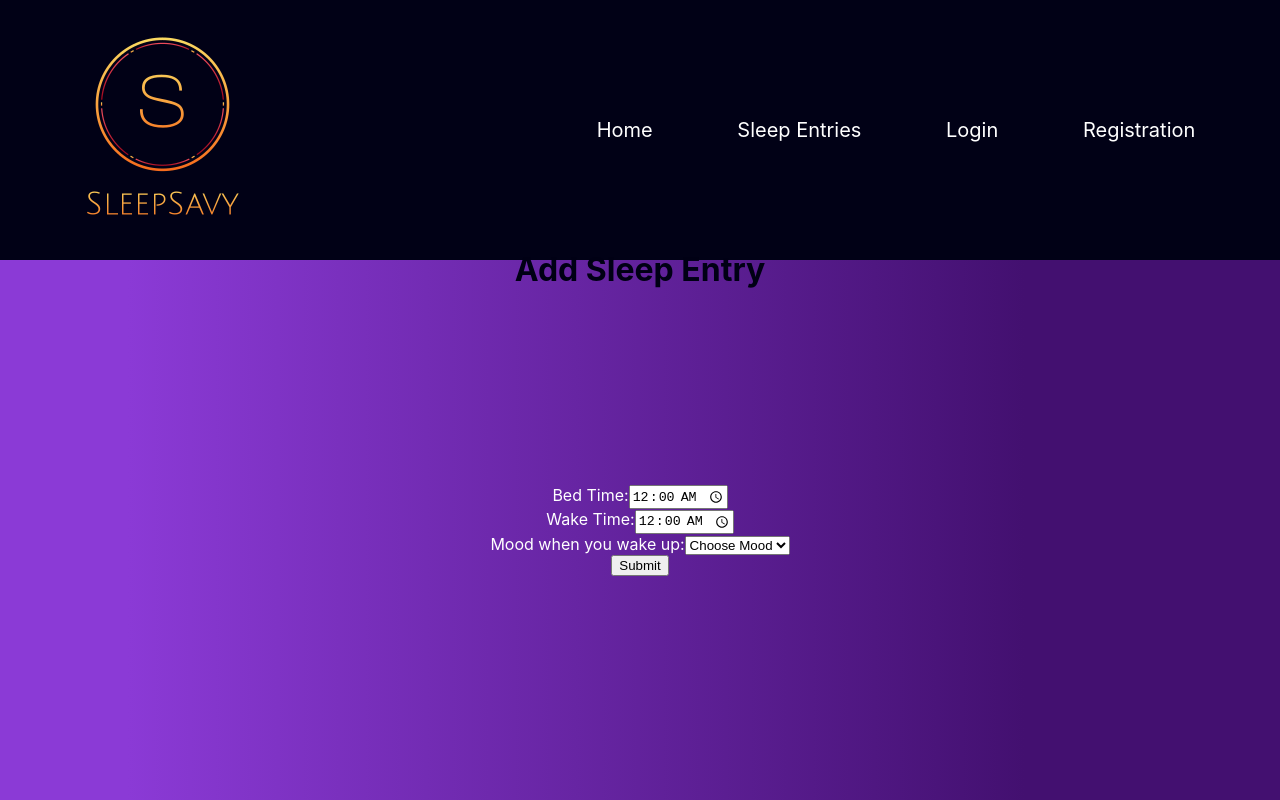
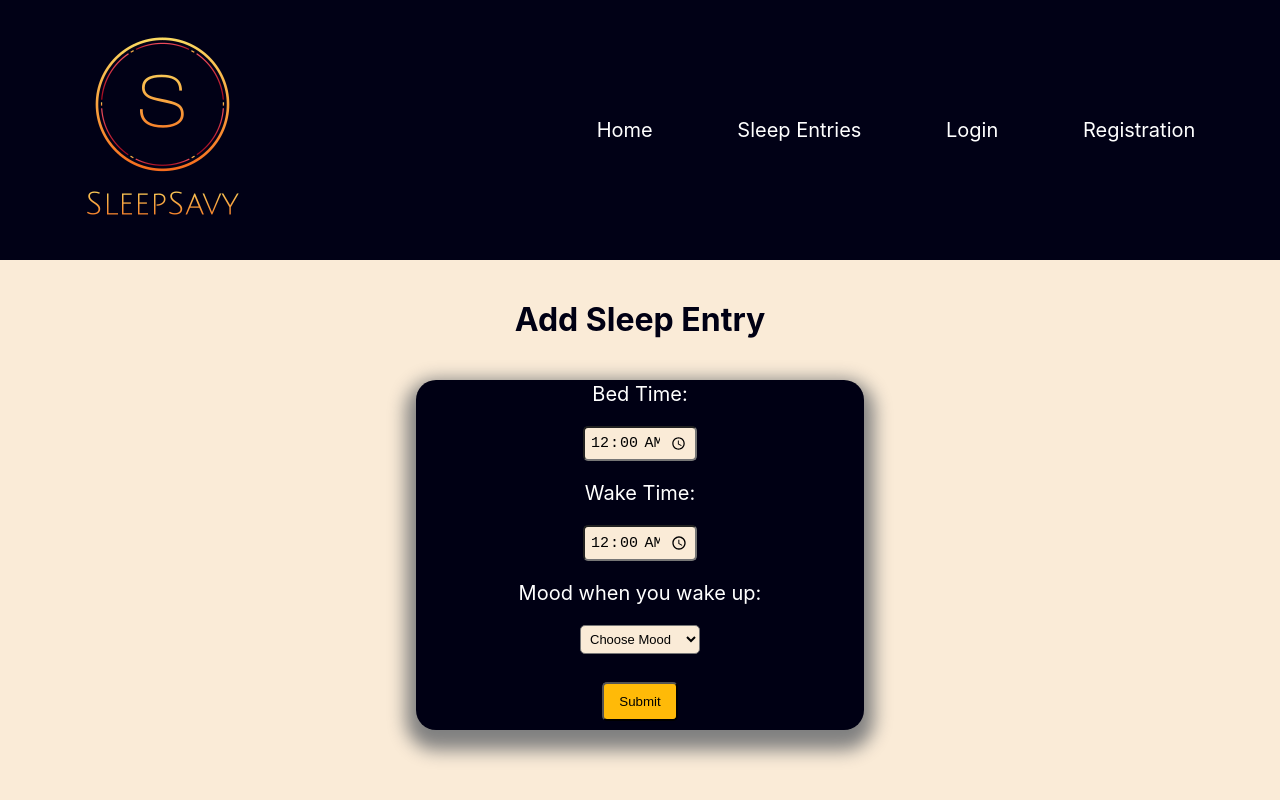
Before and after one commit to Build-Week-Sleep-Tracker-Lambda/Front-End, a React (Create React App) app in the folder sleep-savy/: page /add in a window 1280 px wide. Built offline with nearby package versions, Linux system fonts and the light colour scheme.

Commit message:
added styling

```diff
--- a/sleep-savy/src/App.css
+++ b/sleep-savy/src/App.css
@@ -3,25 +3,51 @@
 }
 
 body {
-  background-image: linear-gradient(90deg,#8B3AD6 10%, #431070 80%);
+  /* background-image: linear-gradient(90deg, #8b3ad6 10%, #431070 80%); */
+  background-color: antiquewhite;
 }
 
 .input {
   background-color: antiquewhite;
   width: 40%;
-  padding: 5px;
+  padding: 10px;
   margin: 20px 10px;
   border-radius: 5px;
 }
 
+.time-input {
+  background-color: antiquewhite;
+  width: 100px;
+  padding: 5px;
+  margin: 20px 10px;
+  border-radius: 5px;
+  font-size: 15px;
+}
+
+.time-input-sel {
+  background-color: antiquewhite;
+  width: 120px;
+  padding: 5px;
+  margin: 20px 10px;
+  border-radius: 5px;
+  font-size: 13px;
+}
+
 .submitButton {
-  padding: 5px 25px;
-  width: 25%;
-  border-radius: 5px;
-  margin-top: 20px;
-  font-size: 12px;
-  color: black;
-  background-color: antiquewhite;
+  cursor: pointer;
+  background: transparent;
+  font-size: 16px;
+  border-radius: 3px;
+  color: antiquewhite;
+  border: 2px solid antiquewhite;
+  padding: 0.25em 1em;
+  transition: 0.5s all ease-out;
+  margin: 15px;
+}
+
+.submitButton:hover {
+  background-color: #ffba08;
+  color: rgb(0, 0, 20);
 }
 
 .container {
@@ -39,12 +65,12 @@ body {
   margin: 0 auto;
   background-color: rgb(0, 0, 20);
   border-radius: 20px;
-  box-shadow: 0px 10px 18px 10px #431070;
+  box-shadow: 0px 10px 18px 10px gray;
 }
 
 .login-header {
   margin-bottom: 50px;
-  color:  rgb(0, 0, 20);
+  color: rgb(0, 0, 20);
 }
 
 .navBar {
@@ -64,12 +90,6 @@ form {
   margin: 0 auto;
 }
 
-.customForm {
-  background-color: rgb(0, 0, 20);
-  border-radius: 20px;
-  box-shadow: 0px 10px 18px 10px #431070;
-}
-
 .navBar {
   background-color: rgb(1, 1, 22);
   display: flex;
@@ -84,31 +104,53 @@ form {
   justify-content: space-evenly;
 }
 
-
 .link {
- color: white;
- text-decoration: none;
- font-size: 20px;
+  color: white;
+  text-decoration: none;
+  font-size: 20px;
 }
 
-
 .link:hover {
-  color: #FFBA08;
+  color: #ffba08;
 }
 
 .label {
   color: white;
+  font-size: 20px;
 }
 
 label {
   color: white;
-  margin:0 auto;
-
+  margin: 0 auto;
 }
 
 h1 {
-  color:rgb(0, 0, 20);
-  margin-top: -30px;;
-  padding:20px;
+  color: rgb(0, 0, 20);
+  margin-top: -30px;
+  padding: 20px;
+}
 
+.title {
+  margin-top: 20px;
 }
+
+.btns {
+  display: flex;
+  justify-content: space-between;
+  margin: 8px;
+}
+
+.cards-btn {
+  border-radius: 2px;
+  background-color: #ffba08;
+  padding: 0 5px;
+  height: 25px;
+  width: 60px;
+}
+
+.button {
+  border-radius: 5px;
+  background-color: #ffba08;
+  padding: 10px 15px;
+  margin: 8px;
+}
--- a/sleep-savy/src/components/AddForm.js
+++ b/sleep-savy/src/components/AddForm.js
@@ -30,11 +30,11 @@ const AddForm = props => {
 
   return (
     <div className="add-form-container">
-      <h1>Add Sleep Entry</h1>
-      <form className="add-form" onSubmit={handleSubmit}>
-        <label className="time-label">
-          {" "}
+      <h1 className="title">Add Sleep Entry</h1>
+      <form className="customForm" onSubmit={handleSubmit}>
+        <label className="label" htmlFor="bedTime">
           Bed Time:
+        </label>
         <input
           className="time-input"
           type="time"
@@ -42,11 +42,10 @@ const AddForm = props => {
           value={entry.bedTime}
           onChange={handleChange}
         />
+
+        <label className="label" htmlFor="wakeTime">
+          Wake Time:
         </label>
-
-        <label className="time-label">
-          {" "}
-          Wake Time:
         <input
           className="time-input"
           type="time"
@@ -54,18 +53,18 @@ const AddForm = props => {
           value={entry.wakeTime}
           onChange={handleChange}
         />
+
+        <label className="label" htmlFor="mood">
+          Mood when you wake up:
         </label>
-
-        <label className="time-label">
-          Mood when you wake up:
-          <select className="select-input" name="mood" onChange={handleChange}>
+        <select className="time-input-sel" name="mood" onChange={handleChange}>
           <option value="mood not selected">Choose Mood</option>
           <Emoji symbol="😡" value={1} />
           <Emoji symbol="😐" value={2} />
           <Emoji symbol="🙂" value={3} />
           <Emoji symbol="😍" value={4} />
         </select>
-        </label>
+
         <button type="submit" className="button">
           Submit
         </button>
--- a/sleep-savy/src/components/EditForm.js
+++ b/sleep-savy/src/components/EditForm.js
@@ -35,11 +35,11 @@ const EditForm = props => {
 
   return (
     <div className="add-form-container">
-      <h1>Edit Workout</h1>
-      <form className="add-form" onSubmit={update}>
-        <label className="time-label">
-          {" "}
+      <h1 className="title">Edit Sleep Entry</h1>
+      <form className="customForm" onSubmit={update}>
+        <label className="label" htmlFor="bedTime">
           Bed Time:
+        </label>
         <input
           className="time-input"
           type="time"
@@ -47,11 +47,10 @@ const EditForm = props => {
           value={entry.bedTime}
           onChange={handleChange}
         />
+
+        <label className="label" htmlFor="wakeTime">
+          Wake Time:
         </label>
-
-        <label className="time-label">
-          {" "}
-          Wake Time:
         <input
           className="time-input"
           type="time"
@@ -59,18 +58,18 @@ const EditForm = props => {
           value={entry.wakeTime}
           onChange={handleChange}
         />
+
+        <label className="label" htmlFor="mood">
+          Mood when you wake up:
         </label>
-
-        <label className="time-label">
-          Mood when you wake up:
-          <select className="select-input" name="mood" onChange={handleChange}>
+        <select className="time-input-sel" name="mood" onChange={handleChange}>
           <option value="mood not selected">Choose Mood</option>
           <Emoji symbol="😡" value={1} />
           <Emoji symbol="😐" value={2} />
           <Emoji symbol="🙂" value={3} />
           <Emoji symbol="😍" value={4} />
         </select>
-        </label>
+
         <button type="submit" className="button">
           Submit
         </button>
--- a/sleep-savy/src/components/Home.js
+++ b/sleep-savy/src/components/Home.js
@@ -12,6 +12,15 @@ const Log = styled.div`
 
 const AddButton = styled.button`
   border: 1px solid grey;
+  border-radius: 5px;
+  background-color: rgb(0, 0, 20);
+  color: white;
+  height: 50px;
+  width: 140px;
+  font-size: 14px;
+  :hover {
+    color: #ffba08;
+  }
 `;
 
 function Home() {
@@ -25,6 +34,7 @@ function Home() {
       .then(res => {
         // console.log("res", res.data);
         setEntries(res.data);
+        console.log("res", res.data);
 
         const parseNum = res.data.map(n => {
           // Bedtime
@@ -75,7 +85,7 @@ function Home() {
   return (
     <div>
       <div>
-        <h1>Sleep Log</h1>
+        <h1 className="title">Sleep Log</h1>
         <Link to="/add">
           <AddButton>Add Sleep Entry</AddButton>
         </Link>
--- a/sleep-savy/src/components/Login.js
+++ b/sleep-savy/src/components/Login.js
@@ -32,8 +32,7 @@ function Login(props) {
       <h1 className="login-header">Login</h1>
       <form className="customForm" onSubmit={handleSubmit}>
         <label className="label" htmlFor="username">
-          {" "}
-          Username:{" "}
+          Username:
         </label>
         <input
           className="input"
@@ -46,8 +45,7 @@ function Login(props) {
         />
 
         <label className="label" htmlFor="password">
-          {" "}
-          Password:{" "}
+          Password:
         </label>
         <input
           className="input"
--- a/sleep-savy/src/components/NavBar.js
+++ b/sleep-savy/src/components/NavBar.js
@@ -1,19 +1,27 @@
-import React from 'react'
-import { Link } from 'react-router-dom'
-import logo from '../images/logo.png'
+import React from "react";
+import { Link } from "react-router-dom";
+import logo from "../images/logo.png";
 
 function NavBar() {
-    return (
-        <div className='navBar'>
-            <img src={logo} alt='logo' />
-            <div className='links'>
-                <Link to='#' className='link'>Home</Link>
-                <Link to='/sleep' className='link'>Sleep Entries</Link>
-                <Link to='/' className='link'>Login</Link>
-                <Link to='/registration' className='link'>Registration</Link>
-            </div>
-        </div>
-    )
+  return (
+    <div className="navBar">
+      <img src={logo} alt="logo" />
+      <div className="links">
+        <a href="https://ui.faziz6006.now.sh/" className="link">
+          Home
+        </a>
+        <Link to="/sleep" className="link">
+          Sleep Entries
+        </Link>
+        <Link to="/" className="link">
+          Login
+        </Link>
+        <Link to="/registration" className="link">
+          Registration
+        </Link>
+      </div>
+    </div>
+  );
 }
 
-export default NavBar
+export default NavBar;
--- a/sleep-savy/src/components/SignUp.js
+++ b/sleep-savy/src/components/SignUp.js
@@ -5,12 +5,11 @@ import { axiosWithAuth } from "./axiosWithAuth";
 const Input = styled.input`
   font-size: 18px;
   padding: 10px;
-  background: papayawhip;
   border: none;
   display: flex;
   flex-direction: column;
   align-content: center;
-  background-color: #D9C2ED;
+  background-color: antiquewhite;
   width: 40%;
   margin: 0 auto;
   border-radius: 5px;
@@ -28,15 +27,15 @@ const Button = styled.button`
   background: transparent;
   font-size: 16px;
   border-radius: 3px;
-  color: #431070;
-  border: 2px solid #431070;
+  color: antiquewhite;
+  border: 2px solid antiquewhite;
   margin: 0 1em;
   padding: 0.25em 1em;
   transition: 0.5s all ease-out;
   margin: 30px;
   &:hover {
-    background-color: #8b3ad6;
-    color: white;
+    background-color: #ffba08;
+    color: rgb(0, 0, 20);
   }
 `;
 
--- a/sleep-savy/src/components/SleepCard.js
+++ b/sleep-savy/src/components/SleepCard.js
@@ -9,6 +9,8 @@ const Card = styled.div`
   border-radius: 10px;
   box-shadow: 0 4px 8px 0 #35373b;
   margin-top: 5%;
+  background-color: rgb(0, 0, 20);
+  color: white;
 `;
 
 const SleepCard = ({ entry, entries, setEntries, totalTime }) => {
@@ -31,10 +33,12 @@ const SleepCard = ({ entry, entries, setEntries, totalTime }) => {
 
   return (
     <Card id={entry.id}>
-      <div>
-        <button onClick={() => deleteEntry(entry.id)}>Delete</button>
+      <div className="btns">
+        <button className="cards-btn" onClick={() => deleteEntry(entry.id)}>
+          Delete
+        </button>
         <Link to={`/edit/${entry.id}`}>
-          <button>Edit</button>
+          <button className="cards-btn">Edit</button>
         </Link>
       </div>
       <h2>Bed Time : {entry.bedTime}</h2>
```
Lines whose indentation alone changed are shown as unchanged.
